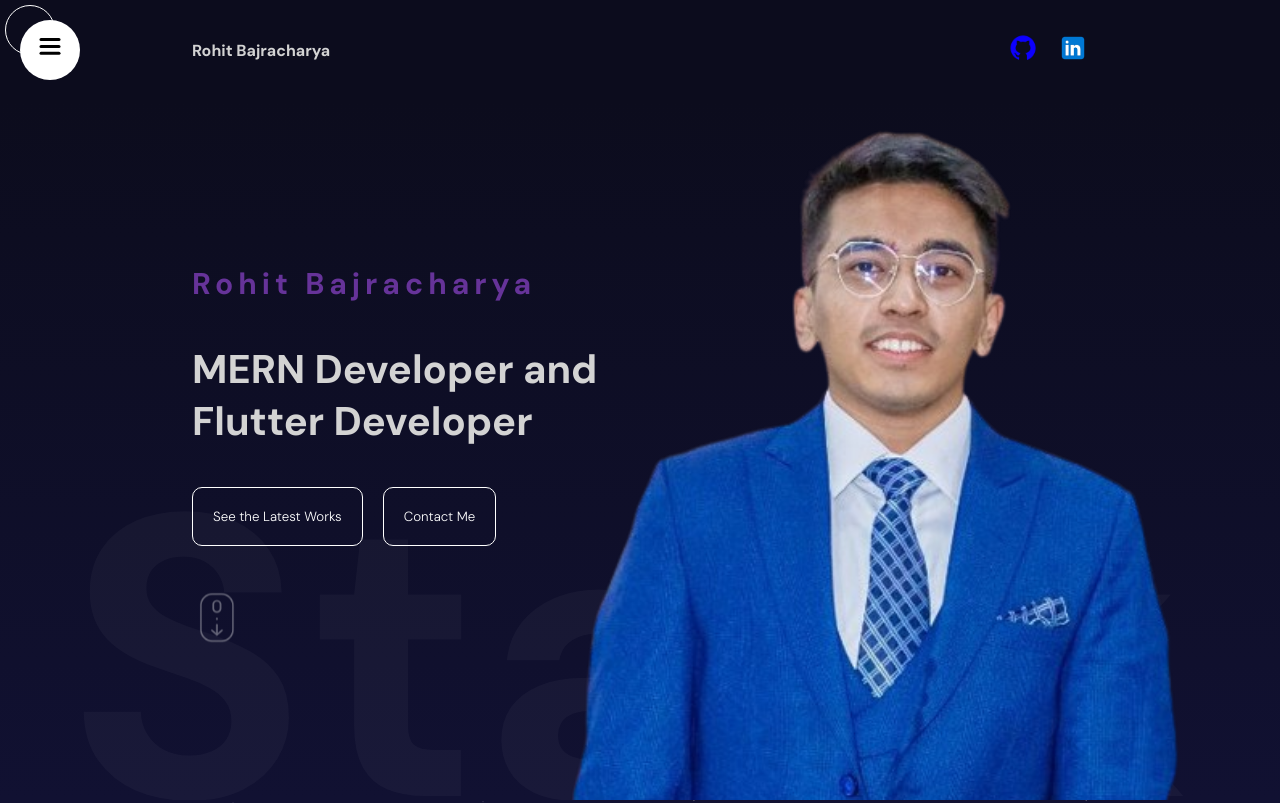
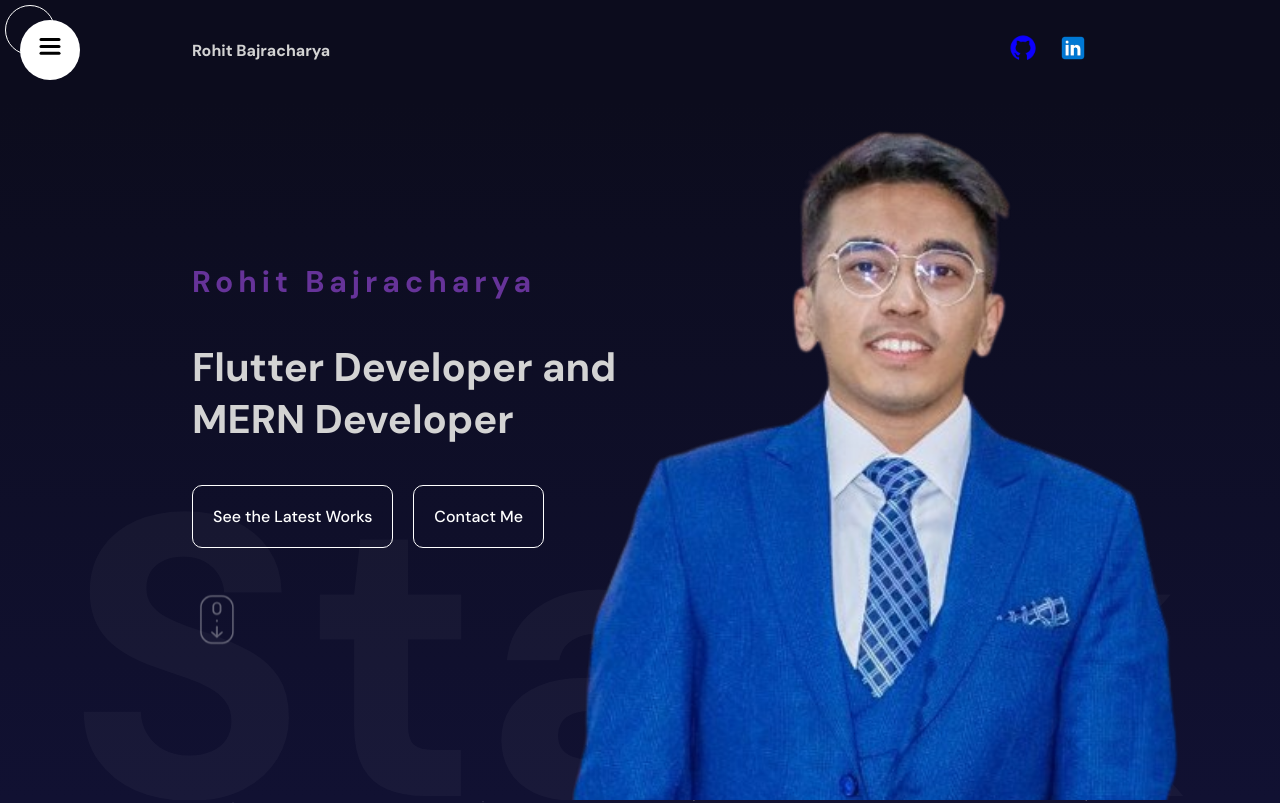
Before and after one commit to RohitBajracharya/Portfolio, a React (Vite) app: page / in a window 1280 px wide. Shown: the top 803 px of the page. Built offline with nearby package versions, Linux system fonts and the light colour scheme.

Commit message:
updated images

```diff
--- a/src/components/contact/Contact.jsx
+++ b/src/components/contact/Contact.jsx
@@ -51,7 +51,7 @@ const Contact = () => {
       <motion.div className="textContainer" variants={variants}>
         <motion.h1>Let's Work Together</motion.h1>
         <motion.div className="item">
-          <h2>Mail</h2>
+          <h2>Email</h2>
           <span>rohitbajra2001@gmail.com</span>
         </motion.div>
         <motion.div className="item">
@@ -68,7 +68,7 @@ const Contact = () => {
           className="phoneSvg"
           initial={{ opacity: 1 }}
           whileInView={{ opacity: 0 }}
-          transition={{ delay: 3, duration: 1 }}
+          transition={{ delay: 1, duration: 1 }}
         >
           <svg width="450px" height="450px" viewBox="0 0 32.666 32.666">
             <motion.path
@@ -98,12 +98,12 @@ const Contact = () => {
           onSubmit={sendEmail}
           initial={{ opacity: 0 }}
           whileInView={{ opacity: 1 }}
-          transition={{ delay: 4, duration: 1 }}
+          transition={{ delay: 2, duration: 1 }}
         >
           <input type="text" placeholder="Name" name="name" required />
           <input type="email" placeholder="Email" name="email" required />
-          <textarea row={8} placeholder="Message" name="message" />
-          <button type="submit">Submit</button>
+          <textarea row={10} placeholder="Message" name="message" />
+          <button type="submit">Send Message</button>
         </motion.form>
       </div>
     </motion.div>
--- a/src/components/contact/Contact.scss
+++ b/src/components/contact/Contact.scss
@@ -44,11 +44,13 @@
                 border-radius: 5px;
             }
             button{
+                border-radius: 5px;
                 padding: 20px;
                 border: none;
                 background-color: orange;
                 cursor: pointer;
                 font-weight: 500;
+                font-size: 18px;
 
             }
         }
--- a/src/components/hero/Hero.jsx
+++ b/src/components/hero/Hero.jsx
@@ -51,7 +51,7 @@ const Hero = () => {
         >
           <motion.h2 variants={textVariants}>Rohit Bajracharya</motion.h2>
           <motion.h1 variants={textVariants}>
-            MERN Developer and Flutter Developer
+            Flutter Developer and MERN Developer
           </motion.h1>
           <motion.div className="buttons" variants={textVariants}>
             <a href="#Portfolio">
--- a/src/components/hero/Hero.scss
+++ b/src/components/hero/Hero.scss
@@ -35,7 +35,8 @@
                     background-color: transparent;
                     color: white;
                     margin-right: 20px;
-                    font-weight: 300;
+                    font-weight: 500;
+                    font-size: 16px;
 
 
                 }
```
Also changed, not shown: public/sms.png.
